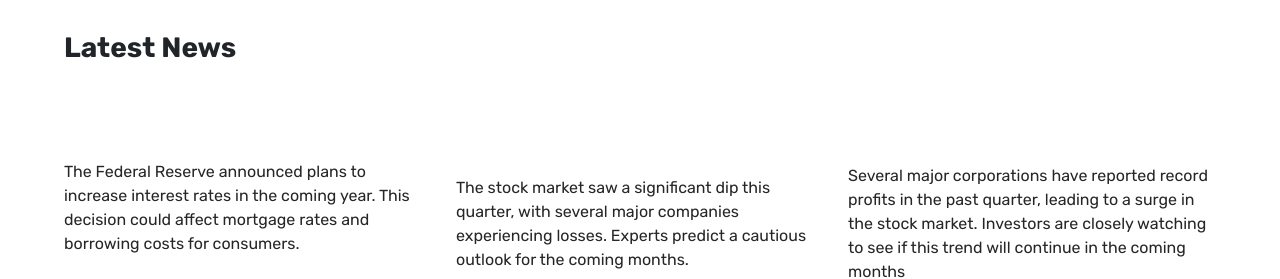
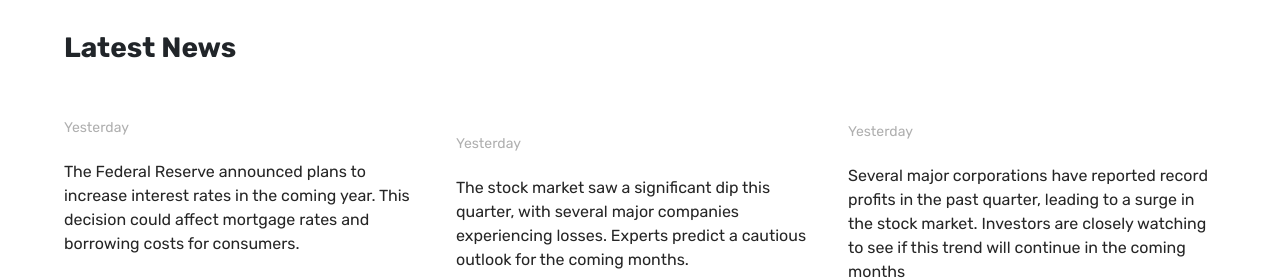
Before and after one commit to brandalx/BANKGLOBAL, a plain HTML site: page index.html in a window 1280 px wide. Shown: the part 4100-4379 px from the top of the page. Drawn offline with nearby package versions, Linux system fonts and the light colour scheme.

Commit message:
fix:paragraph color

```diff
--- a/index.html
+++ b/index.html
@@ -676,12 +676,7 @@
                   <h3 class="h3-2">Latest News</h3>
                 </div>
                 <div class="col-lg-4 col-12 col-sm-12 mb-4">
-                  <p
-                    class="p_small mb-4"
-                    style="color: var(--paragraphTurtary)"
-                  >
-                    Yesterday
-                  </p>
+                  <p class="p_small mb-4" style="color: #afafaf">Yesterday</p>
                   <p class="mb-4">
                     The Federal Reserve announced plans to increase interest
                     rates in the coming year. This decision could affect
@@ -695,12 +690,7 @@
                   >
                 </div>
                 <div class="col-lg-4 col-12 col-sm-12 mb-4">
-                  <p
-                    class="p_small mb-4"
-                    style="color: var(--paragraphTurtary)"
-                  >
-                    Yesterday
-                  </p>
+                  <p class="p_small mb-4" style="color: #afafaf">Yesterday</p>
                   <p>
                     The stock market saw a significant dip this quarter, with
                     several major companies experiencing losses. Experts predict
@@ -708,12 +698,7 @@
                   </p>
                 </div>
                 <div class="col-lg-4 col-12 col-sm-12 mb-4">
-                  <p
-                    class="p_small mb-4"
-                    style="color: var(--paragraphTurtary)"
-                  >
-                    Yesterday
-                  </p>
+                  <p class="p_small mb-4" style="color: #afafaf">Yesterday</p>
                   <p>
                     Several major corporations have reported record profits in
                     the past quarter, leading to a surge in the stock market.
```
